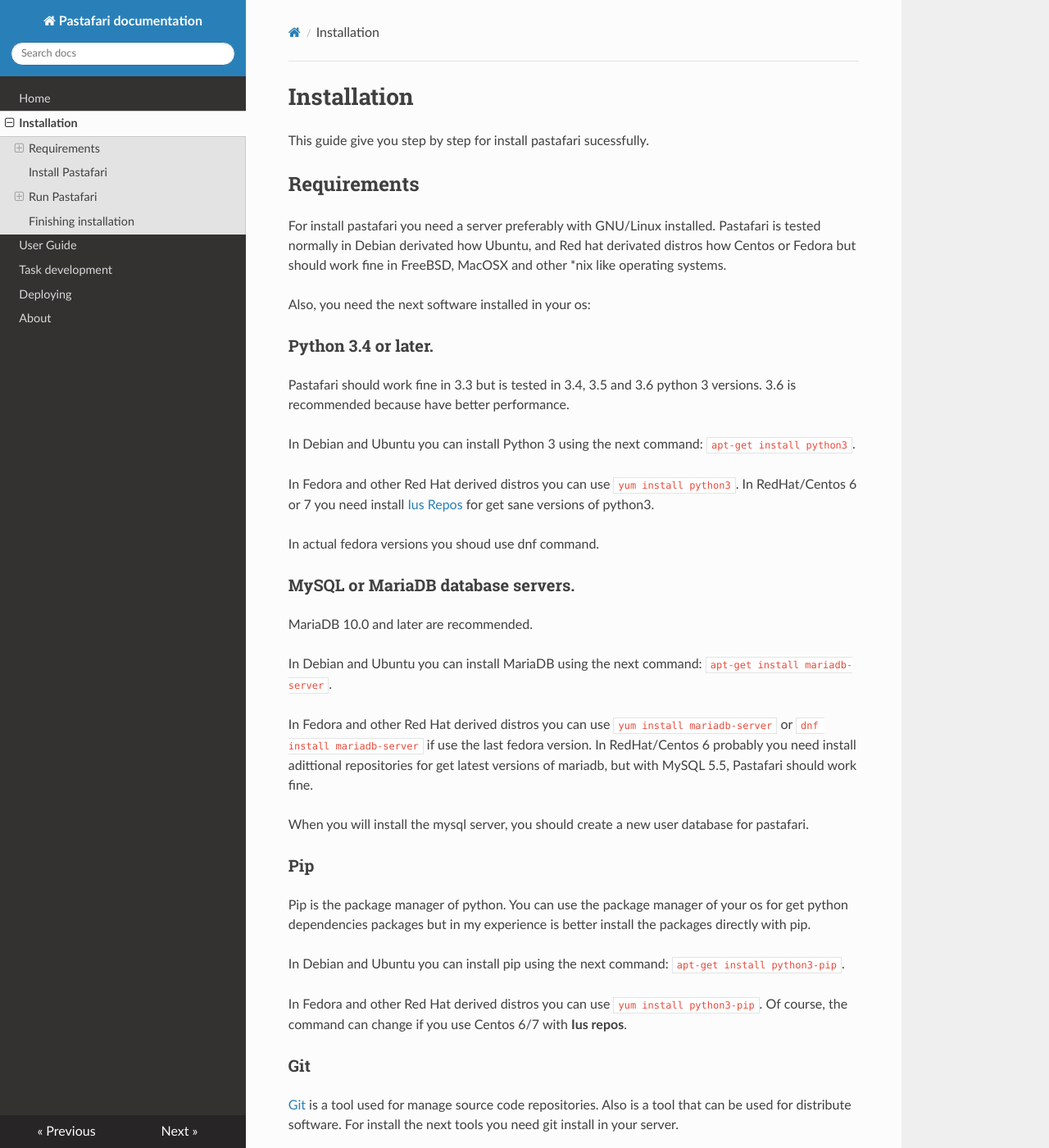
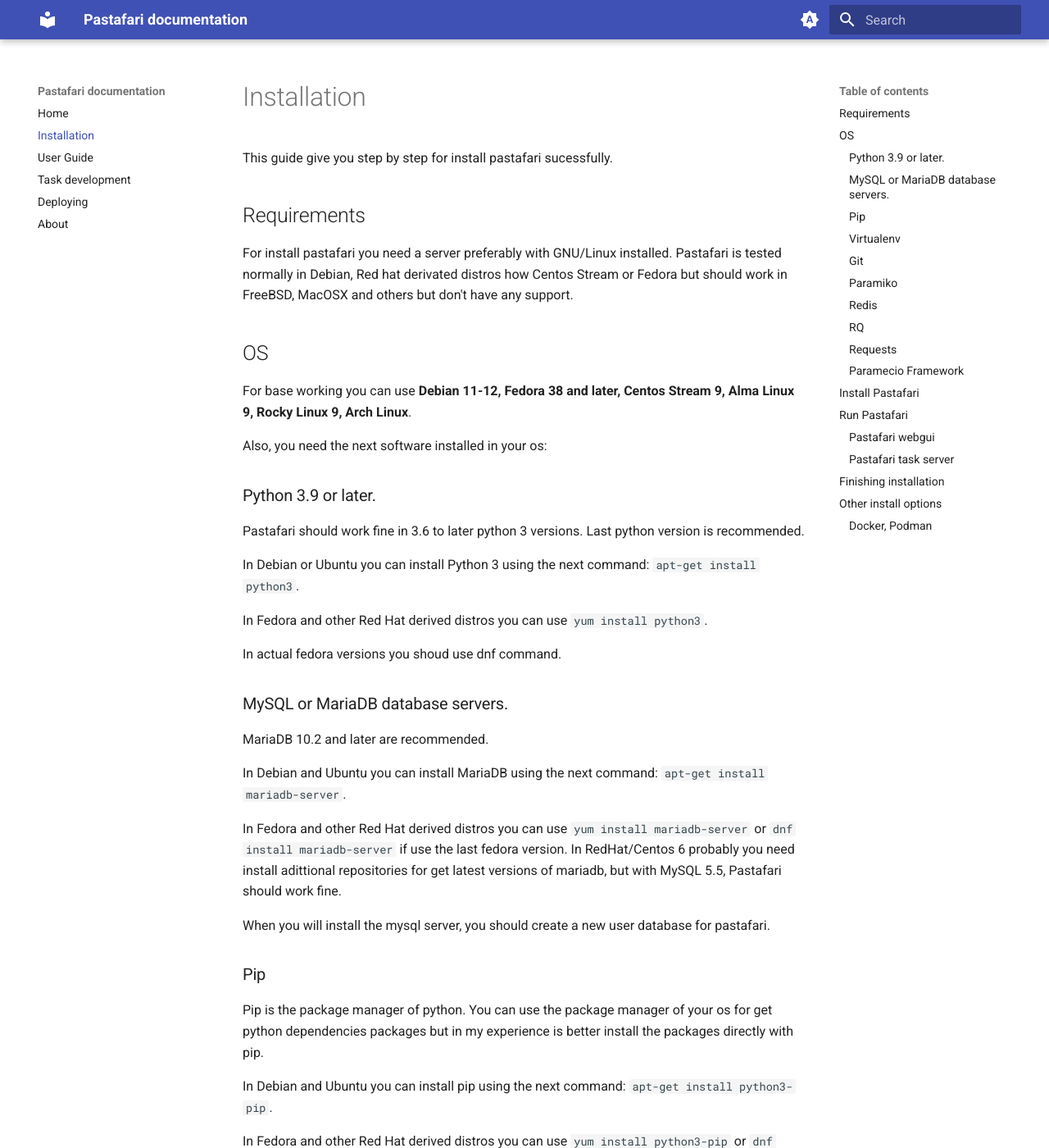
Before and after one commit to paramecio/pastafaridocs, an MkDocs documentation site: the page built from docs/install.md, in a window 1280 px wide and 1400 px high. Shown: the whole window at 82% size. Built offline with MkDocs 1.6.1 and Material for MkDocs 9.7.7, drawn with Linux system fonts in a browser that asks for light colours; nearby versions of some CDN libraries; old or Windows-style settings are respelled for this version of MkDocs; some of the changed text lies outside the part shown.

Commit message:
Fixes for pstafari2

```diff
--- a/docs/install.md
+++ b/docs/install.md
@@ -4,23 +4,27 @@ This guide give you step by step for install pastafari sucessfully.
 
 ## Requirements
 
-For install pastafari you need a server preferably with GNU/Linux installed. Pastafari is tested normally in Debian derivated how Ubuntu, and Red hat derivated distros how Centos or Fedora but should work fine in FreeBSD, MacOSX and other *nix like operating systems.
+For install pastafari you need a server preferably with GNU/Linux installed. Pastafari is tested normally in Debian, Red hat derivated distros how Centos Stream or Fedora but should work in FreeBSD, MacOSX and others but don't have any support.
+
+## OS
+
+For base working you can use **Debian 11-12, Fedora 38 and later, Centos Stream 9, Alma Linux 9, Rocky Linux 9, Arch Linux**.
 
 Also, you need the next software installed  in  your os:
 
-### Python 3.4 or later.
+### Python 3.9 or later.
 
-Pastafari should work fine in 3.3 but is tested in 3.4, 3.5 and 3.6 python 3 versions. 3.6 is recommended because have better performance.
+Pastafari should work fine in 3.6 to later python 3 versions. Last python version is recommended.
 
-In Debian and Ubuntu you can install Python 3 using the next command: `apt-get install python3`.
+In Debian or Ubuntu you can install Python 3 using the next command: `apt-get install python3`.
 
-In Fedora and other Red Hat derived distros you can use `yum install python3`. In RedHat/Centos 6 or 7 you need install [Ius Repos](https://ius.io/GettingStarted/) for get sane versions of python3.
+In Fedora and other Red Hat derived distros you can use `yum install python3`.
 
 In actual fedora versions you shoud use dnf command.
 
 ### MySQL or MariaDB database servers.
 
-MariaDB 10.0 and later are recommended.
+MariaDB 10.2 and later are recommended.
 
 In Debian and Ubuntu you can install MariaDB using the next command: `apt-get install mariadb-server`.
 
@@ -35,7 +39,9 @@ Pip is the package manager of python. You can use the package manager of your os
 
 In Debian and Ubuntu you can install pip using the next command: `apt-get install python3-pip`.
 
-In Fedora and other Red Hat derived distros you can use `yum install python3-pip`. Of course, the command can change if you use Centos 6/7 with **Ius repos**.
+In Fedora and other Red Hat derived distros you can use `yum install python3-pip` or `dnf install python3-pip`.
+
+### Virtualenv
 
 ### Git
 
@@ -53,13 +59,17 @@ Install it with:
 
 `pip3 install paramiko`
 
-### Gevent
+### Redis
 
-Gevent is a python module used for get async improvements in your python scripts. Pastafari use it in the task ssh part.
+Redis is a database that can be used for caching things. Also can be used for send messages to other applications. Pastafari use it for send message to RQ server
+
+### RQ
+
+RQ is a python module used for get async improvements in your python scripts. Pastafari use it in the task ssh part.
 
 Install it with:
 
-`pip3 install gevent`
+`pip3 install rq`
 
 ### Requests
 
@@ -73,21 +83,22 @@ Install it with:
 
 Pastafari need a web framework called Paramecio. You can install this framework using the next command in your server:
 
-`pip3 install git+https://bitbucket.org/paramecio/parameciofm`
+`pip3 install git+https://git.cuchulu.com/paramecio/paramecio2fm.git`
 
 This command will install in your server paramecio framework with its dependencies.
 
-When Paramecio finish the installing, a command called `paramecio` can be used for install Pastafari.
+When Paramecio finish the installing, a command called `paramecio2` can be used for install Pastafari.
 
 ## Install Pastafari
 
 Finally, you can install pastafari with **paramecio** command:
 
-`paramecio --path site --modules https://bitbucket.org/paramecio/pastafari \
+`paramecio2 --path site --modules https://git.cuchulu.com/paramecio/pastafari2.git \
 --domain pastafari.example.com`
 
 * --path site : this parameter will install pastafari in **site** directory.
-* --modules https://github.com/paramecio/pastafari,https://github.com/paramecio/monit : this parameter will install **pastafari** and **monit** modules in paramecio from github. Of course, Pastafari is the module used how Pastafari core. Monit module is used for monitoritation tasks of servers.
+* --modules https://github.com/paramecio/pastafari: this parameter will install **pastafari** module in paramecio from our git repo.
+
 * --domain pastafari.example.com : Is the domain where pastafari webserver is located and is used for things how recovery password. Of course you need change **pastafari.example.com** for your domain.
 
 When you execute the command, a series of questions will be showed, you need answer to all questions correctly if you want that pastafari will be installed correctly. If you get error, you need make a clean installation dropping the **site** directory and database if it was created.
@@ -108,17 +119,21 @@ Enter first  in pastafari directory:
 
 Execute the next command:
 
-`python3 index.py`
+`flask run --debug`
 
 You would get this text in your terminal:
 
-`Bottle v0.12.9 server starting up (using CherryPyServer())...
-Listening on http://0.0.0.0:8080/
-Hit Ctrl-C to quit.`
+` \* Debug mode: on
+WARNING: This is a development server. Do not use it in a production deployment. Use a production WSGI server instead.
+ \* Running on http://127.0.0.1:5000
+Press CTRL+C to quit
+ \* Restarting with watchdog (inotify)
+ \* Debugger is active!
+ \* Debugger PIN: XXX-XXX-XXX`
 
 Now enter in your browser the next url:
 
-`http://localhost:8080`
+`http://localhost:5000`
 
 If you get this image:
 
@@ -136,13 +151,14 @@ Enter first in pastafari directory:
 
 Execute the next command in other terminal:
 
-`bottle.py -b 127.0.0.1:1337 --server gevent scheduler:app`
+`rq worker`
 
 If this message  is showed without errors:
 
-`Bottle v0.12.9 server starting up (using GeventServer())...
-Listening on http://127.0.0.1:1337/
-Hit Ctrl-C to quit.`
+`01:41:00 Worker rq:worker:XXXXXXXXX started with PID 111111, version 1.15.1
+01:41:00 Subscribing to channel rq:pubsub:XXXXXX
+01:41:00 *** Listening on default...
+01:41:00 Cleaning registries for queue: default`
 
 The task server was installed correctly!!!.
 
@@ -152,7 +168,7 @@ For complete deployment (booting the services in boot for example), view [this s
 
 For finish the installation you need put this url in your browser:
 
-`http://localhost:8080/admin`
+`http://localhost:5000/admin`
 
 You will get this image:
 
@@ -167,3 +183,7 @@ When you finish this step,you will be redirected to login screen. Login and fina
 **Congratulations!!! Now you have a Pastafari server working!**
 
 You can learn now how add servers, make tasks in your servers, etc.
+
+## Other install options
+
+### Docker, Podman
--- a/mkdocs.yml
+++ b/mkdocs.yml
@@ -1,9 +1,31 @@
 site_name: Pastafari documentation
-pages:
+nav:
 - Home: index.md
 - Installation: install.md
 - User Guide: userguide.md
 - Task development: taskdevelopment.md
 - Deploying: deploying.md
 - About: about.md
-theme: readthedocs
+theme:
+  name: material
+  palette:
+
+    # Palette toggle for automatic mode
+    - media: "(prefers-color-scheme)"
+      toggle:
+        icon: material/brightness-auto
+        name: Switch to light mode
+
+    # Palette toggle for light mode
+    - media: "(prefers-color-scheme: light)"
+      scheme: default
+      toggle:
+        icon: material/brightness-7
+        name: Switch to dark mode
+
+    # Palette toggle for dark mode
+    - media: "(prefers-color-scheme: dark)"
+      scheme: slate
+      toggle:
+        icon: material/brightness-4
+        name: Switch to system preference
```
Also changed, not shown: docs/index.md (+2 -2 lines).
